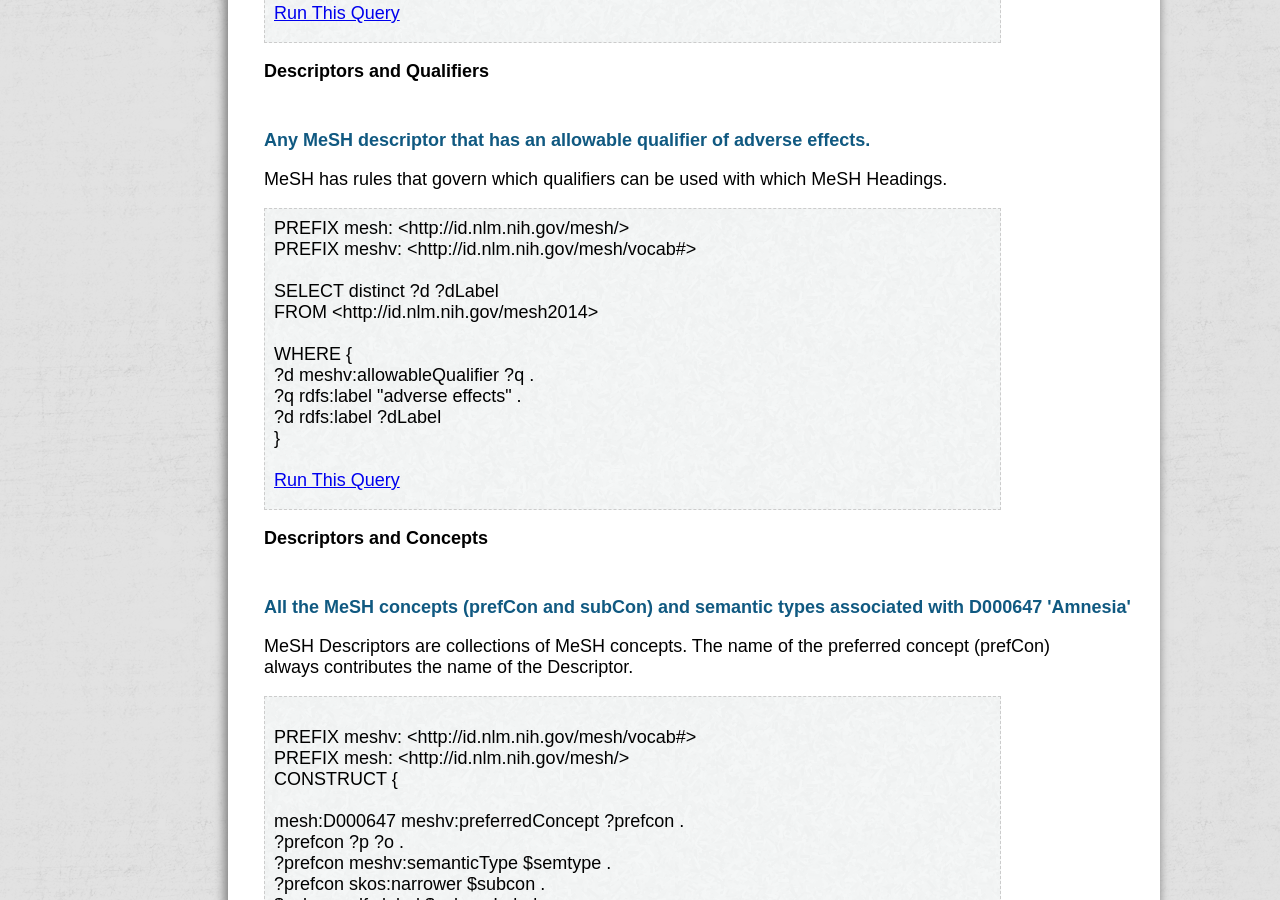
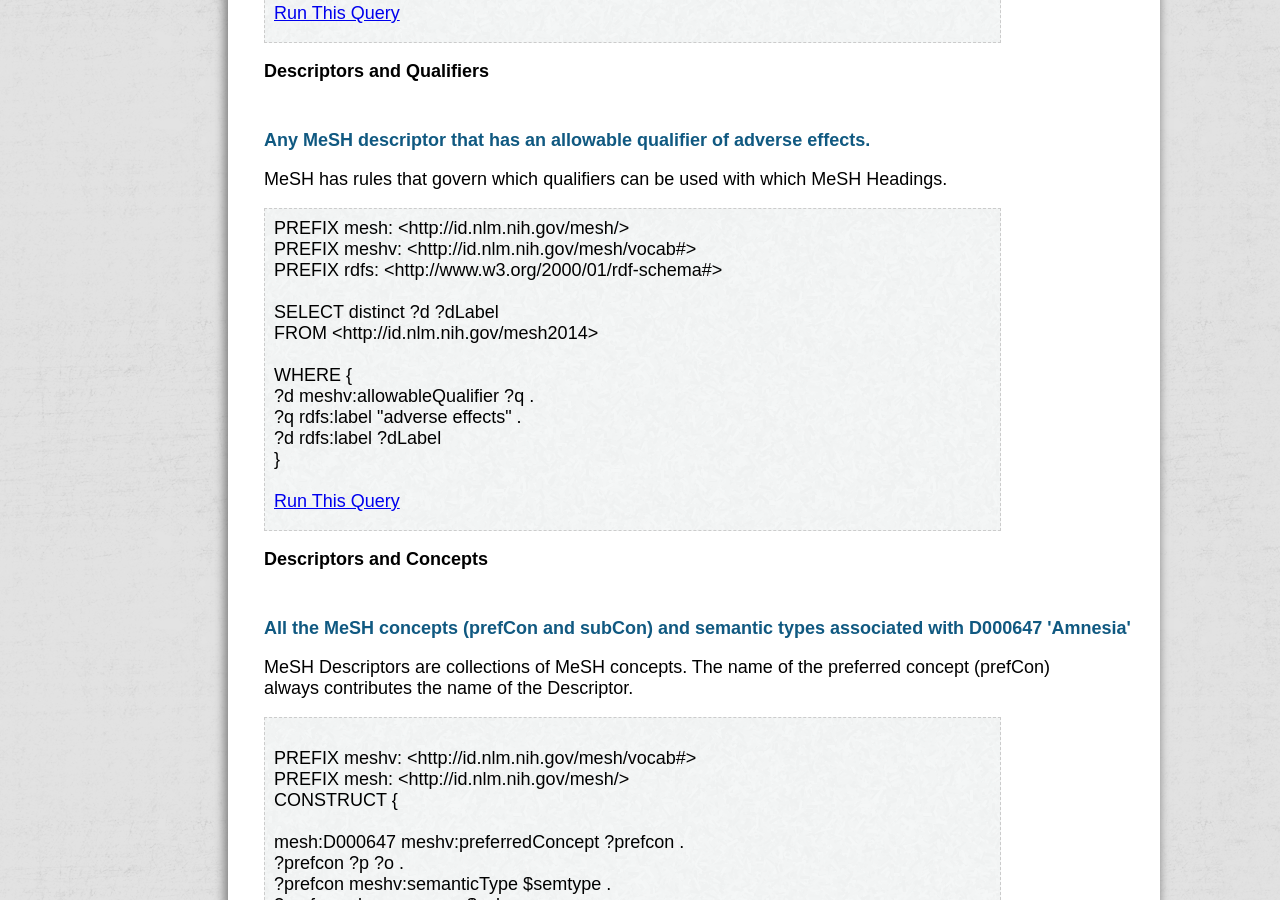
Before and after one commit to HHS/meshrdf, a Jekyll site: the page built from sample-queries.md, in a window 1280 px wide and 900 px high, scrolled down 2604 px. Built offline with Jekyll 4.4.1, drawn with Linux system fonts in a browser that asks for light colours; nearby versions of some CDN libraries.

Commit message:
11/6/2014 SPE no7 - update to queries.yml to clean things up

```diff
--- a/_data/queries.yml
+++ b/_data/queries.yml
@@ -88,6 +88,7 @@
   string: |+
      PREFIX mesh: <http://id.nlm.nih.gov/mesh/>
      PREFIX meshv:  <http://id.nlm.nih.gov/mesh/vocab#>
+     PREFIX rdfs: <http://www.w3.org/2000/01/rdf-schema#>
 
      SELECT distinct ?d ?dLabel
      FROM  <http://id.nlm.nih.gov/mesh2014>
```
